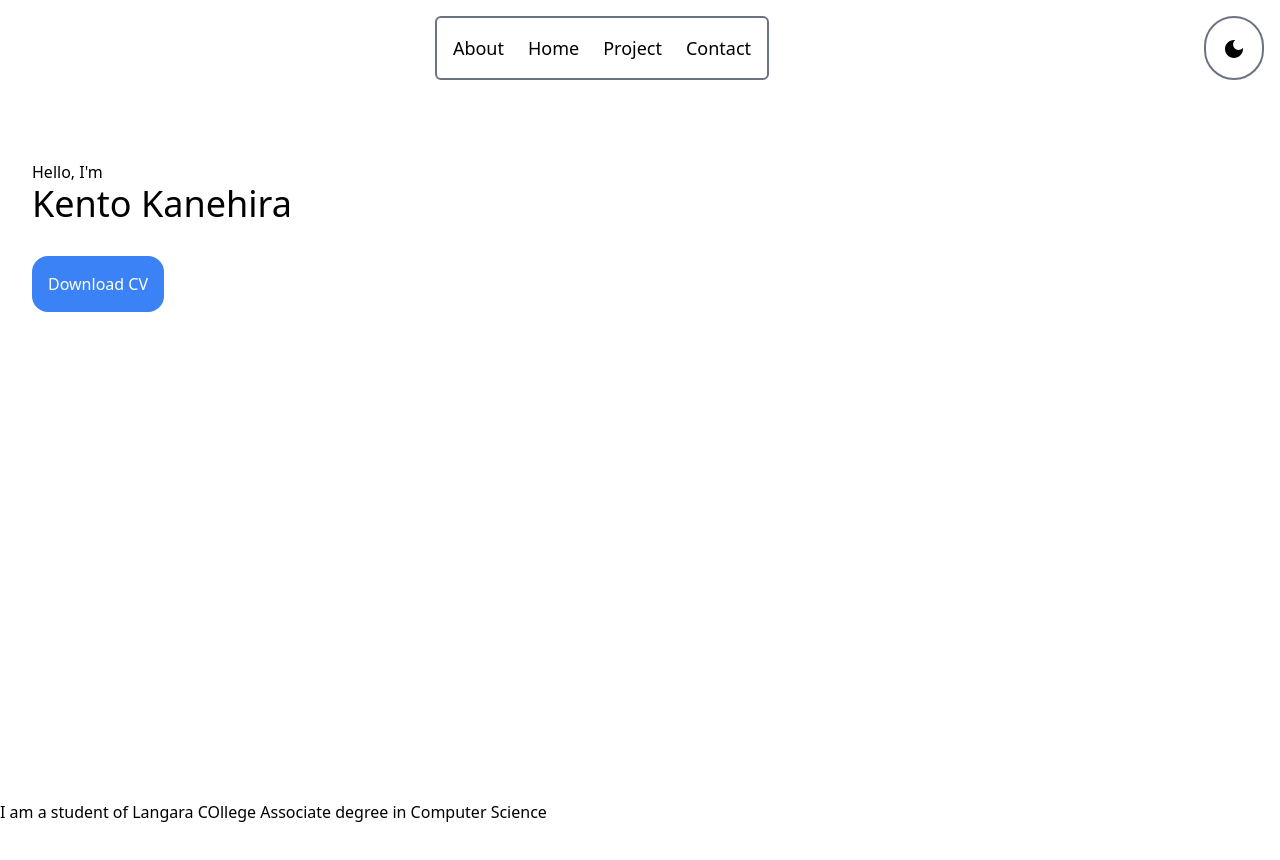
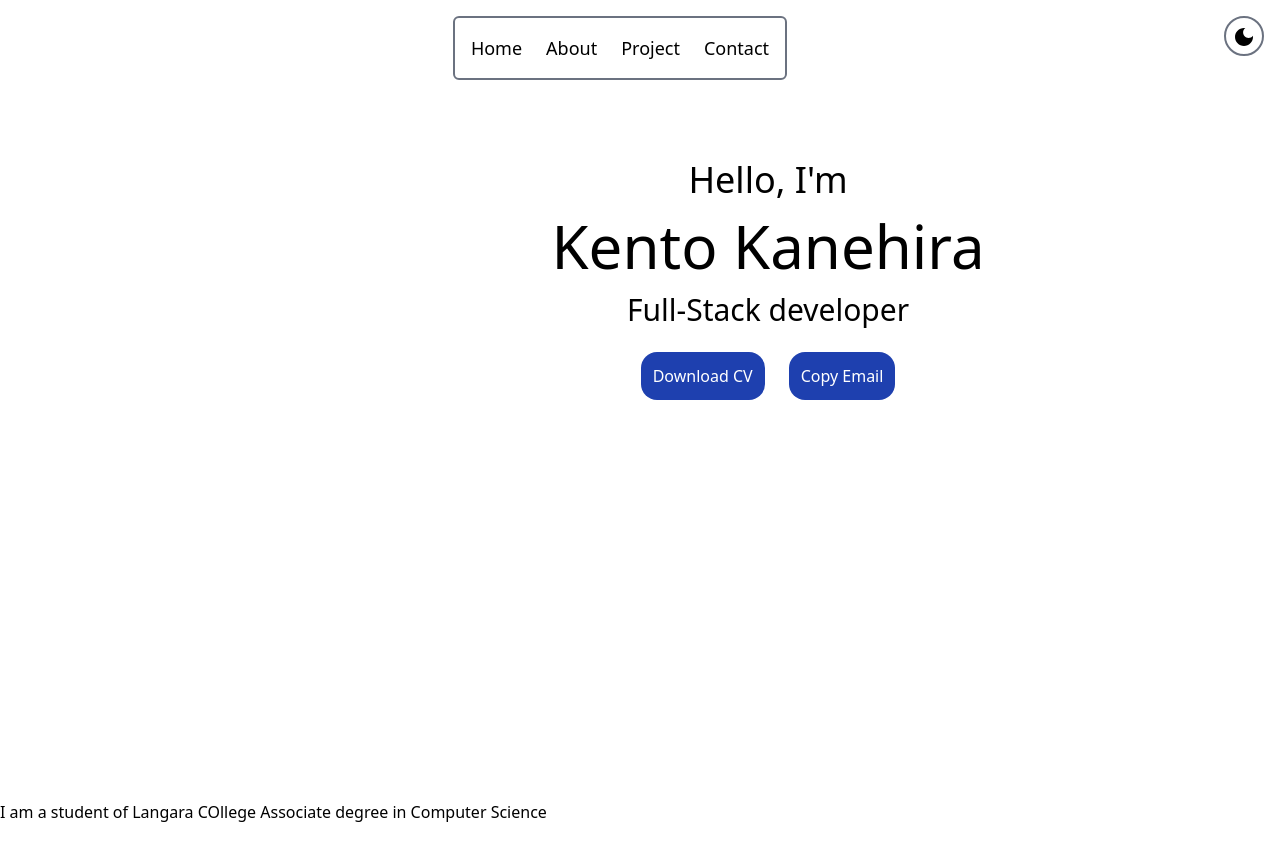
Before and after one commit to kento-ix/portfolio, a React (Create React App) app: page / in a window 1280 px wide. Shown: the top 860 px of the page. Built offline with nearby package versions, Linux system fonts and the light colour scheme; the HTML template or start-up script is replaced by a standard one.

Commit message:
update home section

```diff
--- a/package.json
+++ b/package.json
@@ -16,6 +16,7 @@
     "@types/node": "^16.18.113",
     "@types/react": "^18.3.11",
     "@types/react-dom": "^18.3.0",
+    "framer-motion": "^11.11.8",
     "react": "^18.3.1",
     "react-dom": "^18.3.1",
     "react-scripts": "5.0.1",
--- a/src/App.tsx
+++ b/src/App.tsx
@@ -1,5 +1,5 @@
 import React, { useState } from "react";
-import HeaderContainer from "./component/Intoduction";
+import HeaderContainer from "./component/Home";
 import About from "./component/AboutSection";
 
 const App: React.FC = () => {
--- /dev/null
+++ b/src/animations/iconAnimations.ts
@@ -0,0 +1,11 @@
+export const iconVariants = {
+    hidden: {
+        pathLength: 0,
+        fill: "rgba(255, 255, 255, 0)"
+    },
+    visible: {
+        pathLength: 1,
+        fill: "rgba(255, 255, 255, 1)",
+        transition: { duration: 2, ease: "easeInOut" }
+    }
+};
--- /dev/null
+++ b/src/animations/textAnimations.ts
@@ -0,0 +1,4 @@
+export const textVariants = {
+    hidden: { opacity: 0, y: 20 },
+    visible: { opacity: 1, y: 0, transition: { duration: 1 } },
+};
--- a/src/component/AboutSection.tsx
+++ b/src/component/AboutSection.tsx
@@ -1,12 +1,11 @@
 import React from "react";
-import Header from "./Header";
 
-interface HeaderContainerProps {
+interface HeaderProps {
     toggleDarkMode: () => void;
     darkMode: boolean;
   }
 
-  const About: React.FC<HeaderContainerProps> = ({ toggleDarkMode, darkMode }) => {
+  const About: React.FC<HeaderProps> = ({ toggleDarkMode, darkMode }) => {
     return(
         <div
             className={`min-h-screen ${darkMode ? "text-white" : "text-black"}`}
@@ -15,10 +14,11 @@ interface HeaderContainerProps {
                 transition: "background-color 0.3s ease",
             }}
         >
-            <div className="text-base">
-                I am a student of Langara COllege Associate degree in Computer Science
-            </div>
+
+        <div className="text-base">
+            I am a student of Langara COllege Associate degree in Computer Science
         </div>
+    </div>
 
     );
 };
--- a/src/component/Header.tsx
+++ b/src/component/HeaderBar.tsx
@@ -11,15 +11,15 @@ interface HeaderProps {
 const Header: React.FC<HeaderProps> = ({ toggleDarkMode, darkMode }) => {
     return (
         <div className="sticky top-0 flex justify-between p-4">
-            <div className=" p-4 border-2 border-gray-500 rounded-md mx-auto justify-center flex space-x-6">
-                <button className="hover:text-blue-300 text-lg">About</button>
-                <button className="hover:text-blue-300 text-lg">Home</button>
-                <button className="hover:text-blue-300 text-lg">Project</button>
-                <button className="hover:text-blue-300 text-lg">Contact</button>
+            <div className="p-4 border-2 border-gray-500 rounded-md mx-auto item-center justify-center flex space-x-6">
+                <button className="hover:text-blue-300 text-lg hover:underline">Home</button>
+                <button className="hover:text-blue-300 text-lg hover:underline">About</button>
+                <button className="hover:text-blue-300 text-lg hover:underline">Project</button>
+                <button className="hover:text-blue-300 text-lg hover:underline">Contact</button>
             </div>
             <button
                 onClick={toggleDarkMode}
-                className="ml-4 p-4 rounded-full border-2 border-gray-500"
+                className=" rounded-full border-2 border-gray-500 w-10 h-10"
             >
                 {darkMode ? <WbSunnyIcon /> : <DarkModeIcon />}
             </button>
--- /dev/null
+++ b/src/component/Home.tsx
@@ -0,0 +1,37 @@
+import React from "react";
+import Header from "./HeaderBar";
+import ButtonToDownload from "../functions/ButtonToDownload";
+import ButtonGmail from "../functions/ButtonToCopy";
+
+interface HeaderContainerProps {
+  toggleDarkMode: () => void;
+  darkMode: boolean;
+}
+
+const HeaderContainer: React.FC<HeaderContainerProps> = ({
+  toggleDarkMode,
+  darkMode,
+}) => {
+  return (
+    <div
+      className={`min-h-screen ${darkMode ? "text-white" : "text-black"}`}
+      style={{
+        backgroundColor: darkMode ? "rgba(7, 5, 14, 0.8)" : "white",
+        transition: "background-color 0.3s ease",
+      }}
+    >
+      <Header toggleDarkMode={toggleDarkMode} darkMode={darkMode} />
+      <div className="pt-16 ml-64 items-start flex-col flex">
+        <div className="w-full justify-center text-center text-4xl mb-4">Hello, I'm</div>
+        <div className="text-6xl text-center justify-center w-full">Kento Kanehira</div>
+        <div className="text-3xl text-center justify-center w-full mt-4">Full-Stack developer</div>
+        <div className="mt-2 self-center space-x-6">
+          <ButtonToDownload />
+          <ButtonGmail />
+        </div>
+      </div>
+    </div>
+  );
+};
+
+export default HeaderContainer;
--- a/src/component/Intoduction.tsx
+++ /dev/null
@@ -1,29 +0,0 @@
-import React from "react";
-import Header from "./Header";
-import ButtonToDownload from "./ButtonToDownload";
-
-interface HeaderContainerProps {
-  toggleDarkMode: () => void;
-  darkMode: boolean;
-}
-
-const HeaderContainer: React.FC<HeaderContainerProps> = ({ toggleDarkMode, darkMode }) => {
-  return (
-    <div
-      className={`min-h-screen ${darkMode ? "text-white" : "text-black"}`}
-      style={{
-        backgroundColor: darkMode ? "rgba(7, 5, 14, 0.8)" : "white",
-        transition: "background-color 0.3s ease",
-      }}
-    >
-      <Header toggleDarkMode={toggleDarkMode} darkMode={darkMode} />
-      <div className="pt-16 p-8">
-        <div>Hello, I'm</div>
-        <div className="text-4xl">Kento Kanehira</div>
-        <ButtonToDownload />
-      </div>
-    </div>
-  );
-};
-
-export default HeaderContainer;
--- /dev/null
+++ b/src/functions/ButtonToCopy.tsx
@@ -0,0 +1,24 @@
+import { button } from "framer-motion/client";
+import React from "react";
+
+const ButtonGmail = () => {
+    const gmail = "kento20011105@gmail.com";
+
+    const copyToClipboard = () => {
+        navigator.clipboard.writeText(gmail)
+        .then(() => {
+            alert("Email copied!!");
+        })
+        .catch((err) => {
+            console.error("Failed to copy email: ", err);
+        })
+    };
+
+    return (
+        <button onClick={copyToClipboard} className="my-4 p-3 bg-blue-800 text-white rounded-2xl">
+            Copy Email
+        </button>
+    )
+};
+
+export default ButtonGmail;
--- a/src/component/ButtonToDownload.tsx
+++ b/src/functions/ButtonToDownload.tsx
@@ -1,5 +1,4 @@
 import React from "react";
-import '../index.css';
 
 const ButtonToDownload = () => {
 
@@ -11,7 +10,7 @@ const ButtonToDownload = () => {
     };
 
     return(
-        <button onClick={handleDownload} className="my-8 p-4 bg-blue-500 text-white rounded-2xl">
+        <button onClick={handleDownload} className="my-4 p-3 bg-blue-800 text-white rounded-2xl">
             Download CV
         </button>
     );
--- a/src/index.css
+++ b/src/index.css
@@ -2,6 +2,6 @@
 @import 'tailwindcss/components';
 @import 'tailwindcss/utilities';
 
-.custom-shadow {
-  box-shadow: 4px 4px 10px rgba(105, 146, 235, 0.975); /* 下右方向に影を追加 */
+.underline {
+  text-decoration: underline;
 }
--- a/tsconfig.json
+++ b/tsconfig.json
@@ -1,6 +1,6 @@
 {
   "compilerOptions": {
-    "target": "es5",
+    "target": "es6", // ここをes5からes6に変更 (必要であれば)
     "lib": [
       "dom",
       "dom.iterable",
@@ -18,7 +18,7 @@
     "resolveJsonModule": true,
     "isolatedModules": true,
     "noEmit": true,
-    "jsx": "react-jsx"
+    "jsx": "react-jsx" // React 17以上の場合はそのまま、React 16以下なら "react" に変更
   },
   "include": [
     "src"
```
Also changed, not shown: 1 other file (tests, documents, lock files or other folders).
